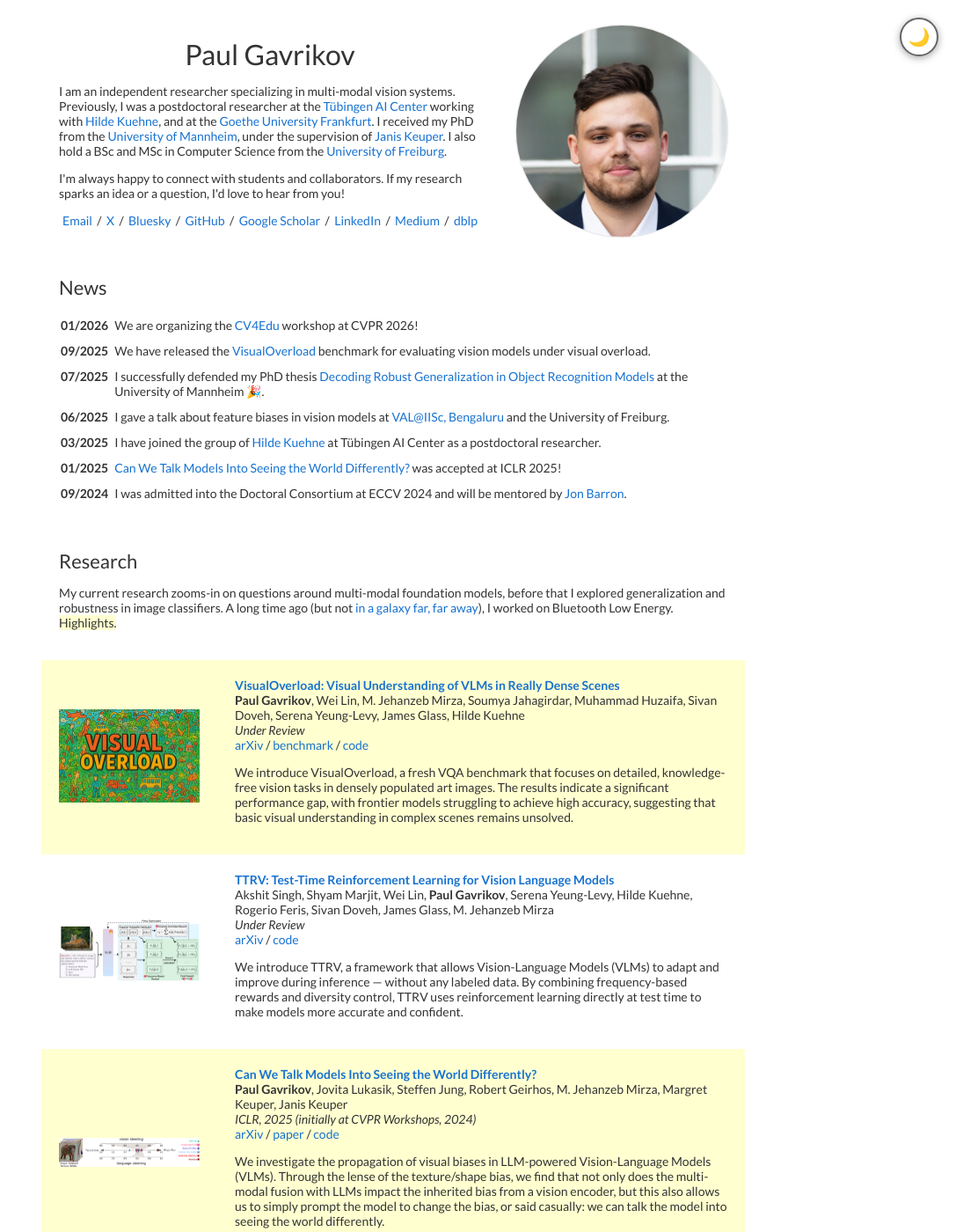
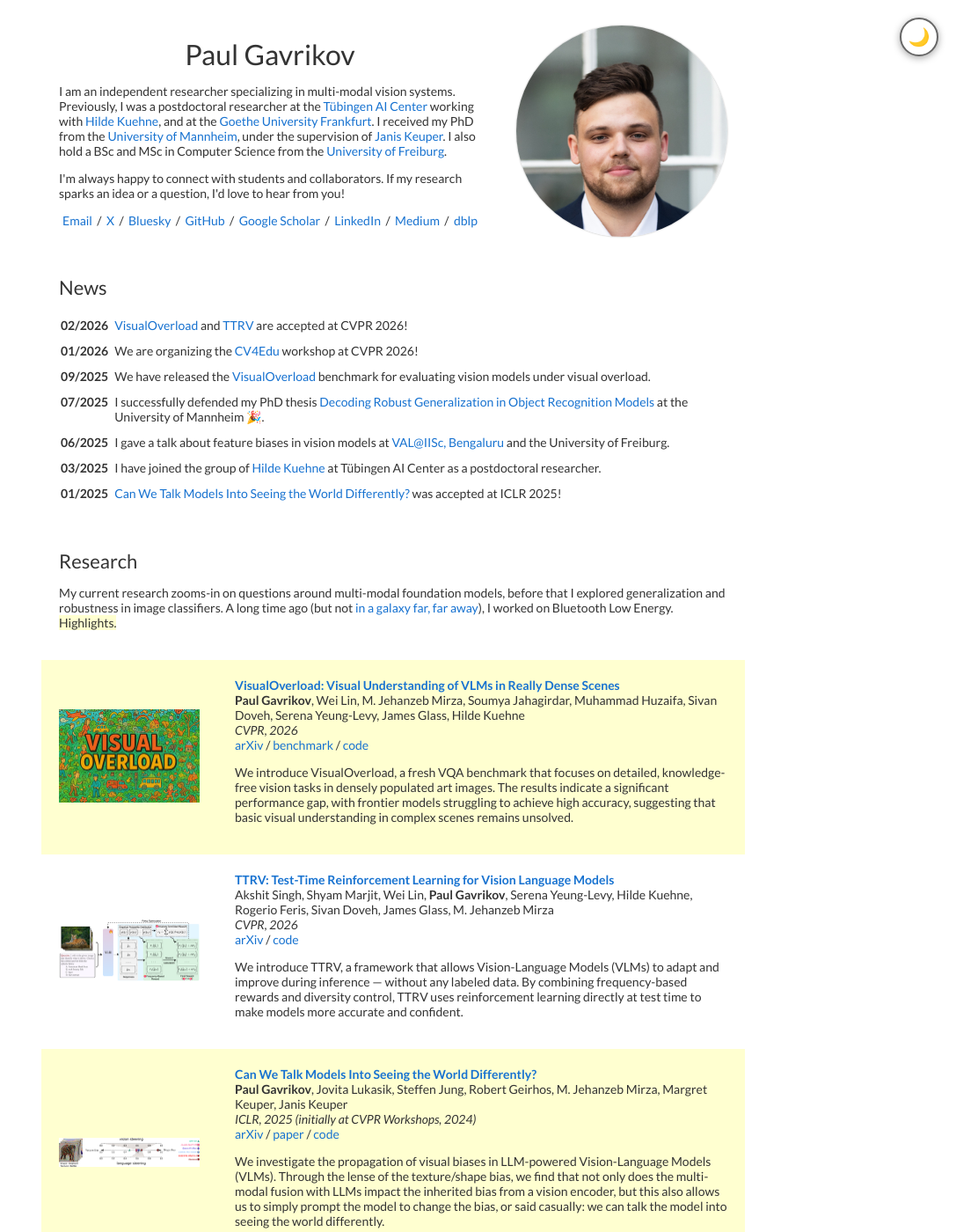
Before and after one commit to paulgavrikov/paulgavrikov.github.io, a Jekyll site: the page built from _posts/2018-05-15-intro.markdown, in a window 1280 px wide and 1400 px high. Shown: the whole window at 88% size, without its empty margins (193-1280 px from the left). Built offline with Jekyll 4.4.1, drawn with Linux system fonts in a browser that asks for light colours.

Commit message:
updating CVPR papers

```diff
--- a/_data/news.yml
+++ b/_data/news.yml
@@ -1,3 +1,6 @@
+- news_entry:
+  date: 02/2026
+  text: <a href="https://paulgavrikov.github.io/visualoverload/">VisualOverload</a> and <a href="https://arxiv.org/abs/2510.06783">TTRV</a> are accepted at CVPR 2026!
 - news_entry:
   date: 01/2026
   text: We are organizing the <a href="https://cv4edu.github.io/">CV4Edu</a> workshop at CVPR 2026!
--- a/_data/publications.yml
+++ b/_data/publications.yml
@@ -2,7 +2,7 @@
   title: "VisualOverload: Visual Understanding of VLMs in Really Dense Scenes"
   authors: <b>Paul Gavrikov</b>, Wei Lin, M. Jehanzeb Mirza, Soumya Jahagirdar, Muhammad Huzaifa, Sivan Doveh, Serena Yeung-Levy, James Glass, Hilde Kuehne
   paperlink: https://arxiv.org/pdf/2509.25339
-  conference: "Under Review"
+  conference: "CVPR, 2026"
   time: 2025
   highlight: True
   short: "We introduce VisualOverload, a fresh VQA benchmark that focuses on detailed, knowledge-free vision tasks in densely populated art images. The results indicate a significant performance gap, with frontier models struggling to achieve high accuracy, suggesting that basic visual understanding in complex scenes remains unsolved."
@@ -12,7 +12,7 @@
   title: "TTRV: Test-Time Reinforcement Learning for Vision Language Models"
   authors: Akshit Singh, Shyam Marjit, Wei Lin, <b>Paul Gavrikov</b>, Serena Yeung-Levy, Hilde Kuehne, Rogerio Feris, Sivan Doveh, James Glass, M. Jehanzeb Mirza
   paperlink: https://arxiv.org/pdf/2510.06783
-  conference: "Under Review"
+  conference: "CVPR, 2026"
   time: 2025
   highlight: False
   short: "We introduce TTRV, a framework that allows Vision-Language Models (VLMs) to adapt and improve during inference — without any labeled data. By combining frequency-based rewards and diversity control, TTRV uses reinforcement learning directly at test time to make models more accurate and confident."
```
